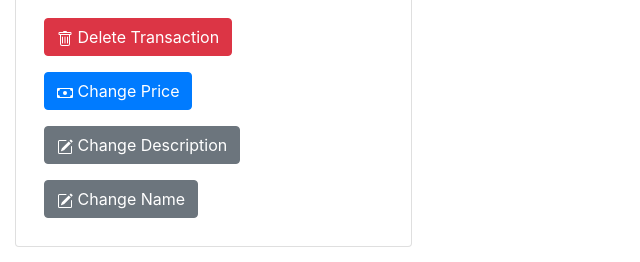
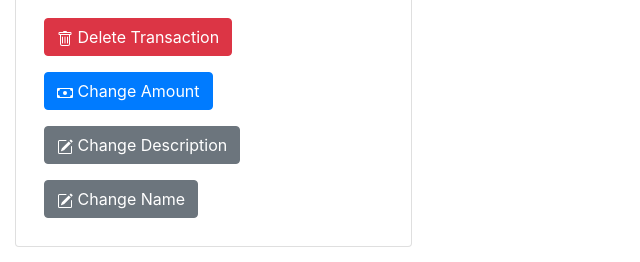
Before and after one commit to jforseth210/CattleDatabase, a Flask app: template templates/transaction.html in a window 1280 px wide. Shown: the part 231-493 px from the top of the page, without its empty margins (0-640 px from the left). Run offline with Flask 2, Linux system fonts and the light colour scheme; the template is opened without the code that fills it, so the values that code supplies are empty; some libraries are stand-ins or nearby versions.

Commit message:
Price change frontend

```diff
--- a/templates/transaction.html
+++ b/templates/transaction.html
@@ -36,7 +36,7 @@ content %}
                             <path
                                 d="M0 4a1 1 0 0 1 1-1h14a1 1 0 0 1 1 1v8a1 1 0 0 1-1 1H1a1 1 0 0 1-1-1V4zm3 0a2 2 0 0 1-2 2v4a2 2 0 0 1 2 2h10a2 2 0 0 1 2-2V6a2 2 0 0 1-2-2H3z" />
                         </svg>
-                        Change Price
+                        Change Amount
                     </button>
                     <button class="m-2 btn btn-secondary" data-toggle="modal" data-target="#descriptionChangeModal">
                         <svg xmlns="http://www.w3.org/2000/svg" width="16" height="16" fill="currentColor"
@@ -201,26 +201,27 @@ content %}
         </div>
     </div>
 </div>
-<div class="modal fade" id="dateChangeModal" tabindex="-1" role="dialog" aria-labelledby="exampleModalLabel"
+<div class="modal fade" id="priceChangeModal" tabindex="-1" role="dialog" aria-labelledby="exampleModalLabel"
     aria-hidden="true">
     <div class="modal-dialog" role="document">
         <div class="modal-content">
             <div class="modal-header">
-                <h5 class="modal-title" id="exampleModalLabel">Change Date</h5>
+                <h5 class="modal-title" id="exampleModalLabel">Change Amount</h5>
                 <button type="button" class="close" data-dismiss="modal" aria-label="Close">
                     <span aria-hidden="true">&times;</span>
                 </button>
             </div>
             <div class="modal-body">
-                <form id="transactionChangeDateForm" method="POST" action="/transactionChangeDate">
+                <form id="transactionChangePriceForm" method="POST" action="/transactionChangePrice">
                     <input type="hidden" name="transaction_id" value="{{transaction.transaction_id}}">
-                    <h5>Date</h5>
-                    <input type="date" name="date" class="form-control">
+                    <h5>New Amount</h5>
+                    <small><i>Enter a negative number for expenses, postive for income</i></small>
+                    <input name="price" type="number" class="form-control" placeholder="${{transaction.price}}">
                 </form>
             </div>
             <div class="modal-footer">
                 <button type="button" class="btn btn-secondary" data-dismiss="modal">Close</button>
-                <input type="submit" form="transactionChangeDateForm" class="btn btn-primary" value="Change Date" />
+                <input type="submit" form="transactionChangePriceForm" class="btn btn-primary" value="Change Amount" />
             </div>
         </div>
     </div>
```
